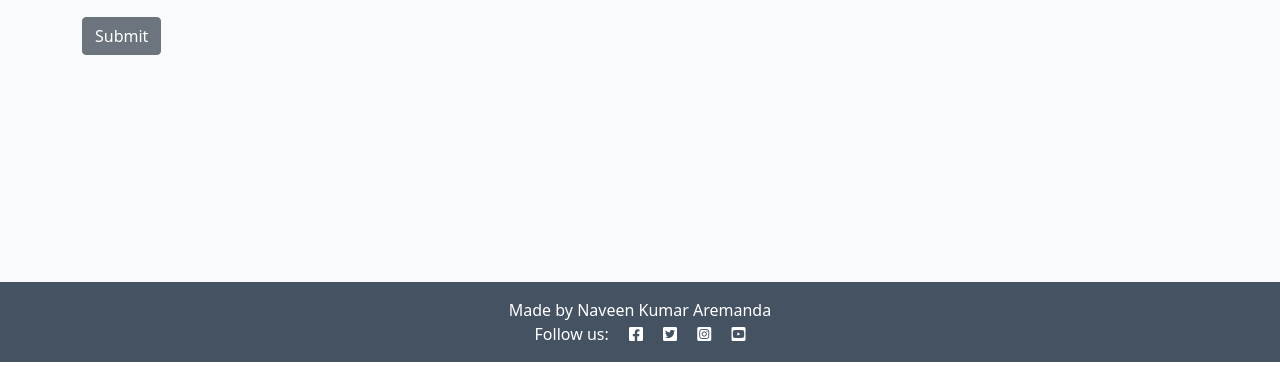
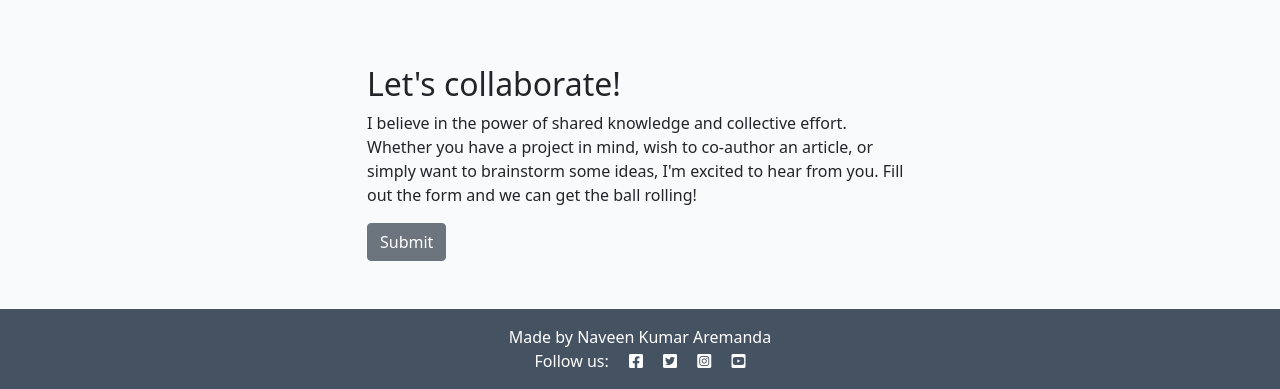
Before and after one commit to aremandanaveenkumar/service_support_blog, a Django app: page /about/ in a window 1280 px wide. Shown: the part 438-827 px from the top of the page. Before the commit the page ends 800 px from the top, so only its background shows below. Run offline with Django 4.2, Linux system fonts and the light colour scheme; data that the repository does not hold is empty; some libraries are stand-ins or nearby versions.

Commit message:
Fix error in pasted code in about.html for collaborate form

```diff
--- a/about/templates/about/about.html
+++ b/about/templates/about/about.html
@@ -20,6 +20,18 @@
           <!-- Updated on field goes in here -->
 
           <p class="text-end"><em>Updated on: {{ about.updated_on }}</em></p>
+
+        </div>
+      </div>
+      <div class="row justify-content-center">
+    <div class="col-12 col-md-6 my-5">
+      <h2>Let's collaborate!</h2>
+      <p>I believe in the power of shared knowledge and collective effort.
+        Whether you have a project in mind, wish to co-author
+        an article, or simply want to brainstorm some ideas,
+        I'm excited to hear from you. Fill out the form
+        and we can get the ball rolling!</p>
+
       <!-- add your form here. Your submit button should
                                 have the classes of btn, btn-secondary -->
       <form method="post">
```
Lines whose indentation alone changed are shown as unchanged.
